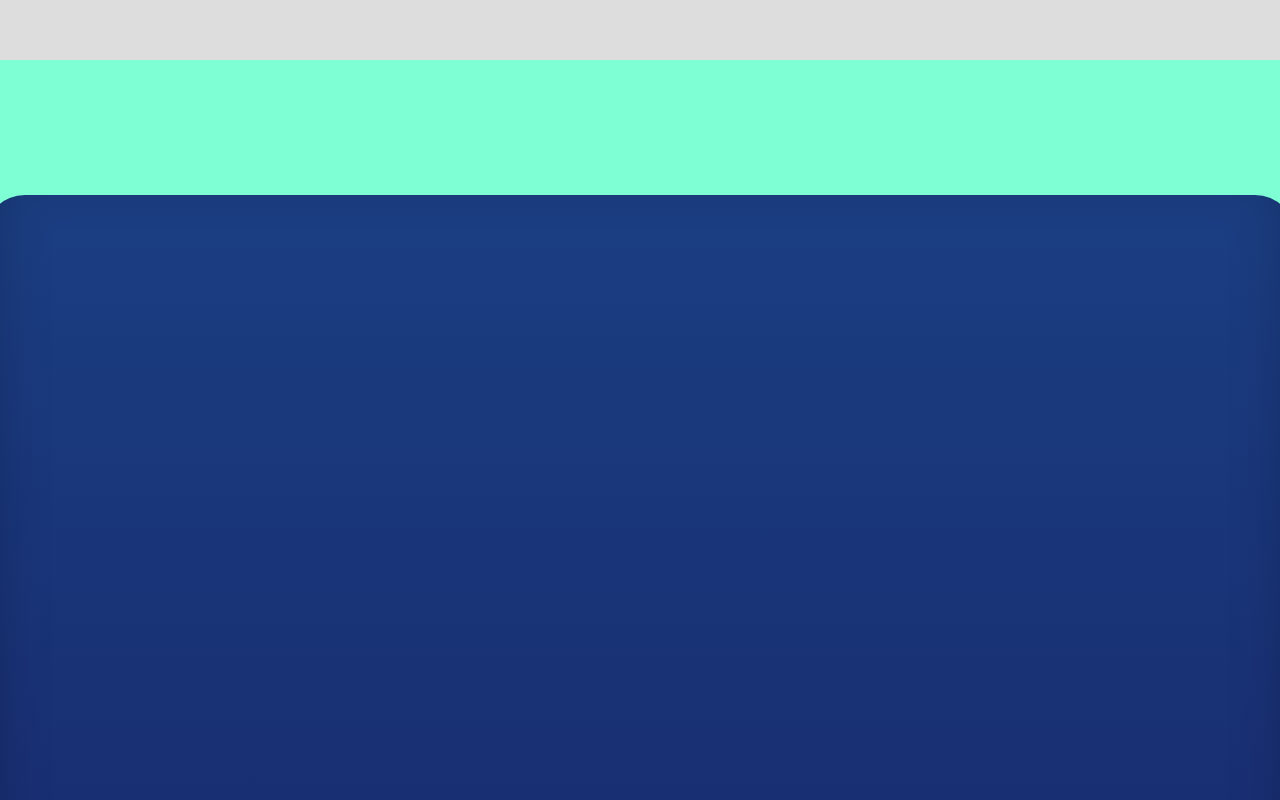
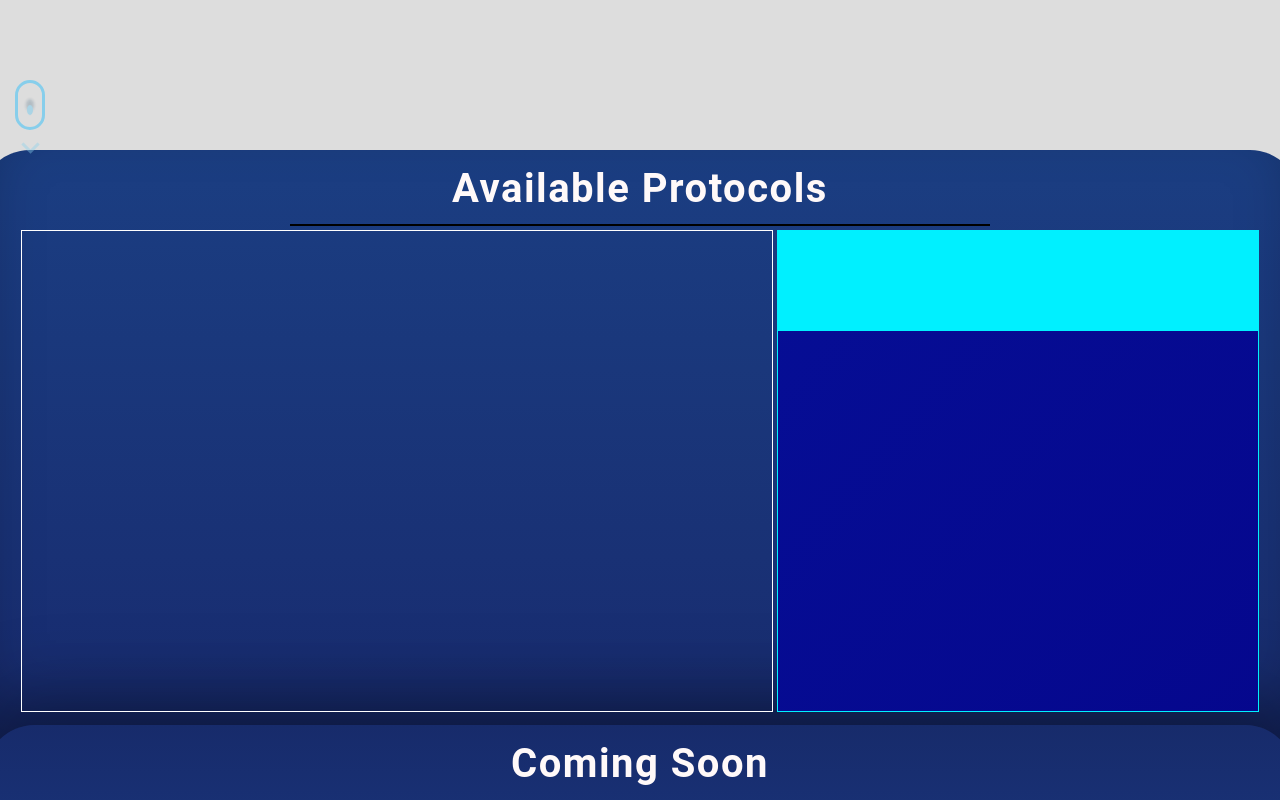
Before and after one commit to FranbowWNS/vaider73-vebsite, a plain HTML site: page main.html in a window 1280 px wide. Shown: the part 740-1540 px from the top of the page. Drawn offline with Linux system fonts and the light colour scheme; animation ran at ten frames a second.

Commit message:
blocks + fonts + size adkustments

```diff
--- a/main.html
+++ b/main.html
@@ -6,13 +6,19 @@
     <meta name="viewport" content="width=device-width, initial-scale=1.0">
     <link rel="stylesheet" href="styles/style.css">
     <link rel="stylesheet" href="styles/wavecolors.css">
+
+         <link rel="preconnect" href="https://fonts.googleapis.com">
+         <link rel="preconnect" href="https://fonts.gstatic.com" crossorigin>
+        <link href="https://fonts.googleapis.com/css2?family=Inter:wght@300;400;500;700;900&display=swap" rel="stylesheet">
+        <link href="https://fonts.googleapis.com/css2?family=Inter:wght@300;400;500;700;900&family=Space+Grotesk:wght@500;600;700&display=swap" rel="stylesheet">
+
     <title>Vaider73</title>
 </head>
 <body>
     <header class="hedder">
         <nav>
-            <button class="headerButton">Available</button>
-            <button class="headerButton">Soon</button>
+            <button class="headerButton">Protocols</button>
+            <button class="headerButton">Coming soon</button>
             <button class="headerButton">Home</button>
         </nav>
     </header>
@@ -529,10 +535,29 @@
 
         </script>
         </div>
-    <div class="topBottom"></div>
+    <div class="topBottom">
+        <div class="scrolldown" style="--color: skyblue">
+            <div class="chevrons">
+                <div class="chevrondown"></div>
+                <div class="chevrondown"></div>
+            </div>
+        </div>
+    </div>
     <main>
-        <div class="bodyTop"></div>
-        <div class="bodyMiddle"></div>
+        <div class="bodyTop">
+            <h1 class="protAvailable">Available Protocols</h1>
+            <div class="breakline"></div>
+            <div class="infoblock"></div>
+            <div class="stakeblock">
+                <div class="stakeblockInfoline">
+
+                </div>
+            </div>
+        </div>
+        <div class="bodyMiddle">
+            <h1 class="comSoon">Coming Soon</h1>
+
+        </div>
     </main>
     <footer class="futer">
 
--- a/styles/style.css
+++ b/styles/style.css
@@ -1,6 +1,6 @@
 body{
   margin: 0;
-  background-color: white;
+  background-color: #0b3383;
 }
 
 html{
@@ -16,14 +16,14 @@ html{
   top: 0px;
   min-width: 1080px;
   width: 100%;
-  height: 60px;
+  height: 50px;
   margin: 0;
   opacity: 70%;
 }
 
 nav{
   display: flex;
-  justify-content: center;
+  justify-content: right;
 }
 
 
@@ -32,7 +32,7 @@ nav{
   right: auto;
   margin-left: 15px;
   margin-right: 15px;
-  margin-top: 10px;
+  margin-top: 6px;
   --border-color: linear-gradient(-45deg, #ffae00, #7e03aa, #00fffb);
   --border-width: .125em;
   --curve-size: .5em;
@@ -153,24 +153,172 @@ nav{
 
 .topTop{
   width: 100%;
-  height: 800px;
+  height: 900px;
   background: #ddd;
+  /* box-shadow: 0px 17px 29px rgba(0, 0, 0, 0.5); */
 }
 .topBottom{
   width: 100%;
-  height: 150px;
-  background-color: aquamarine;
+  height: 40px;
+  background: transparent;
+  margin-top: -30px;
+}
+
+
+
+.scrolldown {
+  --color: white;
+  --sizeX: 30px;
+  --sizeY: 50px;
+  position: relative;
+  width: var(--sizeX);
+  height: var(--sizeY);
+  margin-left: var(sizeX / 2);
+  border: calc(var(--sizeX) / 10) solid var(--color);
+  border-radius: 50px;
+  box-sizing: border-box;
+  margin-bottom: 16px;
+  cursor: pointer;
+  display: inline-block;
+  margin-top: -150px;
+  margin-left: 15px;
+}
+
+.scrolldown::before {
+  content: "";
+  position: absolute;
+  bottom: 30px;
+  left: 50%;
+  width: 6px;
+  height: 6px;
+  margin-left: -3px;
+  background-color: var(--color);
+  border-radius: 100%;
+  animation: scrolldown-anim 2s infinite;
+  box-sizing: border-box;
+  box-shadow: 0px -5px 3px 1px #2a547066;
+}
+
+@keyframes scrolldown-anim {
+  0% {
+    opacity: 0;
+    height: 6px;
+  }
+
+  40% {
+    opacity: 1;
+    height: 10px;
+  }
+
+  80% {
+    transform: translate(0, 20px);
+    height: 10px;
+    opacity: 0;
+  }
+
+  100% {
+    height: 3px;
+    opacity: 0;
+  }
+}
+
+.chevrons {
+  padding: 6px 0 0 0;
+  margin-left: -3px;
+  margin-top: 48px;
+  width: 30px;
+  display: flex;
+  flex-direction: column;
+  align-items: center;
+}
+
+.chevrondown {
+  margin-top: -6px;
+  position: relative;
+  border: solid var(--color);
+  border-width: 0 3px 3px 0;
+  display: inline-block;
+  width: 10px;
+  height: 10px;
+  transform: rotate(45deg);
+}
+
+.chevrondown:nth-child(odd) {
+  animation: pulse54012 500ms ease infinite alternate;
+}
+
+.chevrondown:nth-child(even) {
+  animation: pulse54012 500ms ease infinite alternate 250ms;
+}
+
+@keyframes pulse54012 {
+  from {
+    opacity: 0;
+  }
+
+  to {
+    opacity: 0.5;
+  }
 }
 
 .bodyTop{
-  height: 750px;
-  margin : -15px;
+  height: 580px;
+  margin : -20px;
 
   background: linear-gradient(180deg, #1B3E82 0%, #182B6F 100%);
   box-shadow: inset 0px -35px 60px 4px rgba(0, 0, 0, 0.25);
-  border-radius: 40px 40px 0 0;
+  border-radius: 50px 50px 0 0;
+
+  text-align: center;
+  padding-top: 15px;
+}
+
+.bodyTop h1{
+  margin: 0;
+}
+
+.protAvailable{
+  color: rgb(255, 249, 249);;
+  font-size: 40px;
+  letter-spacing: 1.5px;
+  font-weight: 700;
+  font-family: 'Space Grotsek', 'Roboto', sans-serif;
 
 }
+
+.breakline{
+  width: 700px;
+  height: 2px;
+  background-color: black;
+
+  display: inline-block;
+}
+
+.infoblock{
+  width: 750px;
+  height: 480px;
+
+  border: white solid 1px;
+  display: inline-block;
+}
+
+.stakeblock{
+  width: 480px;
+  height: 480px;
+  margin-top: -15px;
+
+  background: linear-gradient(129.76deg, #060E95 -0.04%, rgba(5, 7, 142, 0.99) 100%);
+  border: #00F0FF solid 1px;
+
+  display: inline-block;
+}
+
+.stakeblockInfoline{
+  width: 480px;
+  height: 100px;
+  background-color: #00F0FF;
+}
+
 
 .bodyMiddle{
   height: 750px;
@@ -178,7 +326,22 @@ nav{
 
   background: linear-gradient(180deg, #172B6B 0%, #255BBC 100%);
   box-shadow: 0px -30px 75px 4px rgba(0, 0, 0, 0.25);
-  border-radius: 40px 40px 0px 0px;
+  border-radius: 50px 50px 0px 0px;
+
+  text-align: center;
+  padding-top: 15px;
+}
+
+.bodyMiddle h1{
+  margin: 0;
+}
+
+.comSoon{
+  color: rgb(255, 249, 249);
+  font-size: 40px;
+  letter-spacing: 1.5px;
+  font-weight: 700;
+  font-family: 'Space Grotsek', 'Roboto', sans-serif;
 }
 
 .futer{
```
Also changed, not shown: uicontent/polygon_logo.svg (added).
